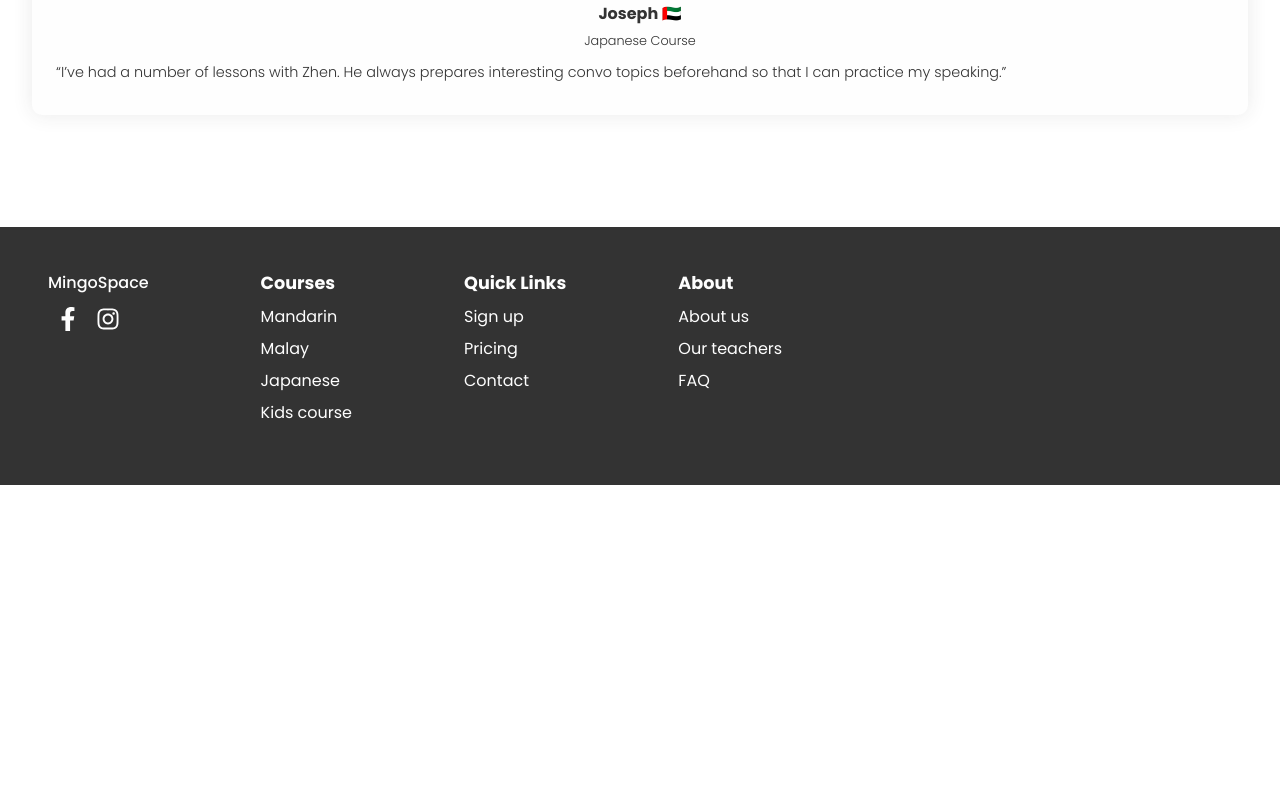
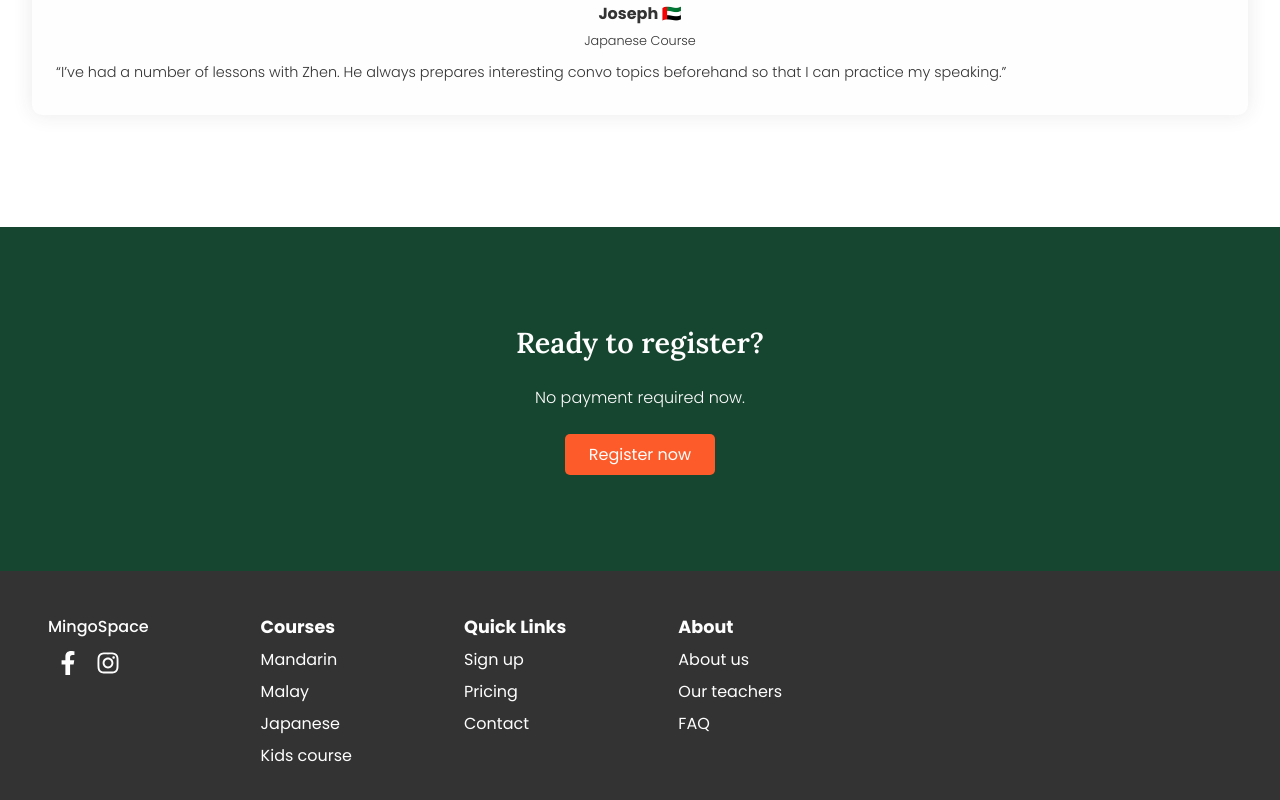
Before and after one commit to axseinga/mingo-space-website, a React app: page / in a window 1280 px wide. Shown: the part 6373-7173 px from the top of the page. Before the commit the page ends 6858 px from the top, so only its background shows below. Built offline with nearby package versions, Linux system fonts and the light colour scheme.

Commit message:
add section register

```diff
--- a/src/pages/HomePage/Classes.js
+++ b/src/pages/HomePage/Classes.js
@@ -26,8 +26,8 @@ export const ClassesSection = () => {
         <StyledClassesSection>
             <h2>Personalized 1:1 online classes</h2>
             <div>
-                {classes.map((cl) => (
-                    <div>
+                {classes.map((cl, i) => (
+                    <div key={i}>
                         <div>
                             <h3>{cl.title}</h3>
                             <p>{cl.paragraph}</p>
--- a/src/pages/HomePage/HomePage.js
+++ b/src/pages/HomePage/HomePage.js
@@ -4,6 +4,7 @@ import { Header } from "./Header";
 import { CoursesSection } from "./Courses";
 import { ClassesSection } from "./Classes";
 import { TestimonialsSection } from "./Testimonials";
+import { RegisterSection } from "./Register";
 
 export const HomePage = () => {
     return (
@@ -12,6 +13,7 @@ export const HomePage = () => {
             <CoursesSection />
             <ClassesSection />
             <TestimonialsSection />
+            <RegisterSection />
         </StyledHomePage>
     );
 };
--- /dev/null
+++ b/src/pages/HomePage/Register.js
@@ -0,0 +1,19 @@
+import React from "react";
+import { StyledRegisterSection } from "../styled/HomePage.styled";
+import { Button } from "../../components/button/Button";
+
+export const RegisterSection = () => {
+    return (
+        <StyledRegisterSection>
+            <h2>Ready to register?</h2>
+            <p>No payment required now.</p>
+            <Button
+                type="button"
+                default
+                onClick={() => console.log("clicked btn")}
+            >
+                Register now
+            </Button>
+        </StyledRegisterSection>
+    );
+};
--- a/src/pages/HomePage/Testimonials.js
+++ b/src/pages/HomePage/Testimonials.js
@@ -38,8 +38,9 @@ export const TestimonialsSection = () => {
             <h2>Testimonials from our students</h2>
             <p>We’re proud of teaching students from around the world.</p>
             <div>
-                {testimonials.map((t) => (
+                {testimonials.map((t, i) => (
                     <TestimonialCard
+                        key={`${name}_${i}`}
                         name={t.name}
                         img={t.img}
                         flag={t.flag}
--- a/src/pages/styled/HomePage.styled.js
+++ b/src/pages/styled/HomePage.styled.js
@@ -149,3 +149,24 @@ export const StyledTestimonialsSection = styled.section`
         line-height: 1.4rem;
     }
 `;
+
+export const StyledRegisterSection = styled.section`
+    background-color: ${({ theme }) => theme.color.secondary};
+    color: ${({ theme }) => theme.color.white};
+    text-align: center;
+    padding: 6rem 0;
+
+    & h2 {
+        font-family: ${({ theme }) => theme.font.fontLora};
+        font-size: 1.8rem;
+        font-weight: 600;
+        line-height: 2.5rem;
+    }
+
+    & p {
+        margin: 1.5rem 0;
+        font-weight: 300;
+        font-size: 1rem;
+        line-height: 1.4rem;
+    }
+`;
```
